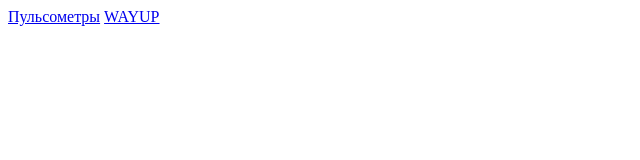
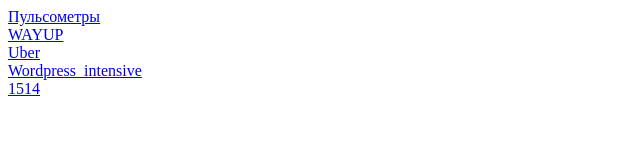
Before and after one commit to Katoopsa/Katoopsa.github.io, a plain HTML site: page index.html in a window 1280 px wide. Shown: the whole page, without its empty margins (0-640 px from the left). Drawn offline with Linux system fonts and the light colour scheme.

Commit message:
updated index.html

```diff
--- a/index.html
+++ b/index.html
@@ -1,2 +1,5 @@
-<a href="pulse/src/">Пульсометры<a>
-<a href="wayup">WAYUP</a>
+<a href="pulse/src/">Пульсометры<a><br>
+<a href="wayup">WAYUP</a><br>
+<a href="uber/src/">Uber</a><br>
+<a href="wordpress_intensive/src/">Wordpress_intensive</a><br>
+<a href="1514/">1514</a><br>
```
